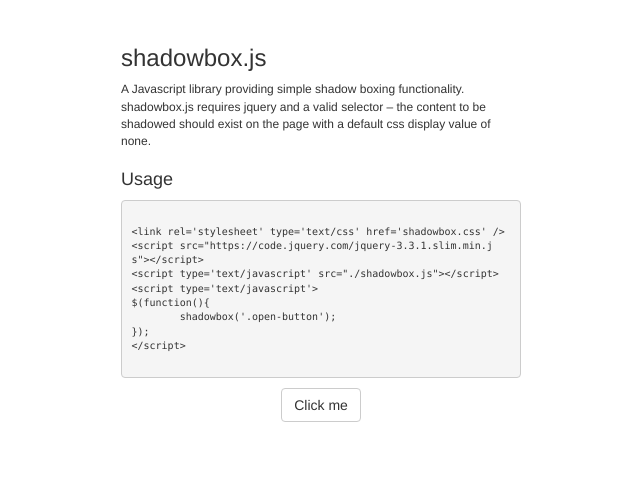
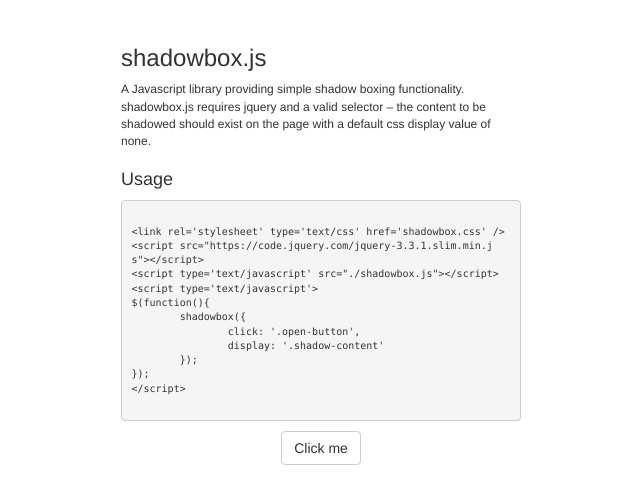
Before and after one commit to Floresj4/shadowbox, a website: page docs/index.html in a window 1280 px wide. Shown: the whole page, without its empty margins (319-959 px from the left). Drawn offline with nearby package versions, Linux system fonts and the light colour scheme.

Commit message:
updating index example

```diff
--- a/docs/index.html
+++ b/docs/index.html
@@ -36,7 +36,10 @@
 &lt;script type='text/javascript' src="./shadowbox.js"&gt;&lt;/script&gt;
 &lt;script type='text/javascript'&gt;
 $(function(){
-	shadowbox('.open-button');
+	shadowbox({
+		click: '.open-button',
+		display: '.shadow-content'
+	});
 });
 &lt;/script&gt;
 			</code></pre>
```
